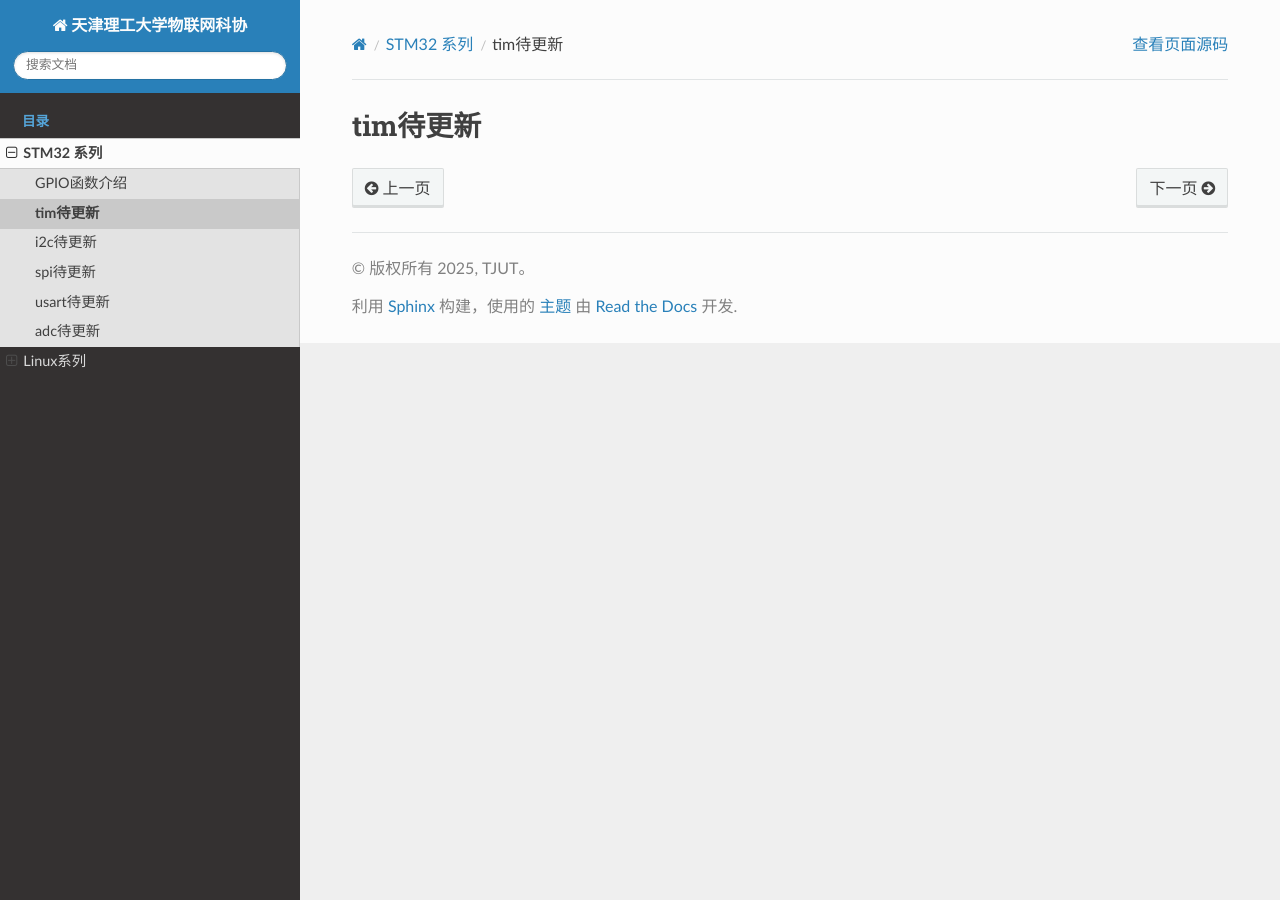
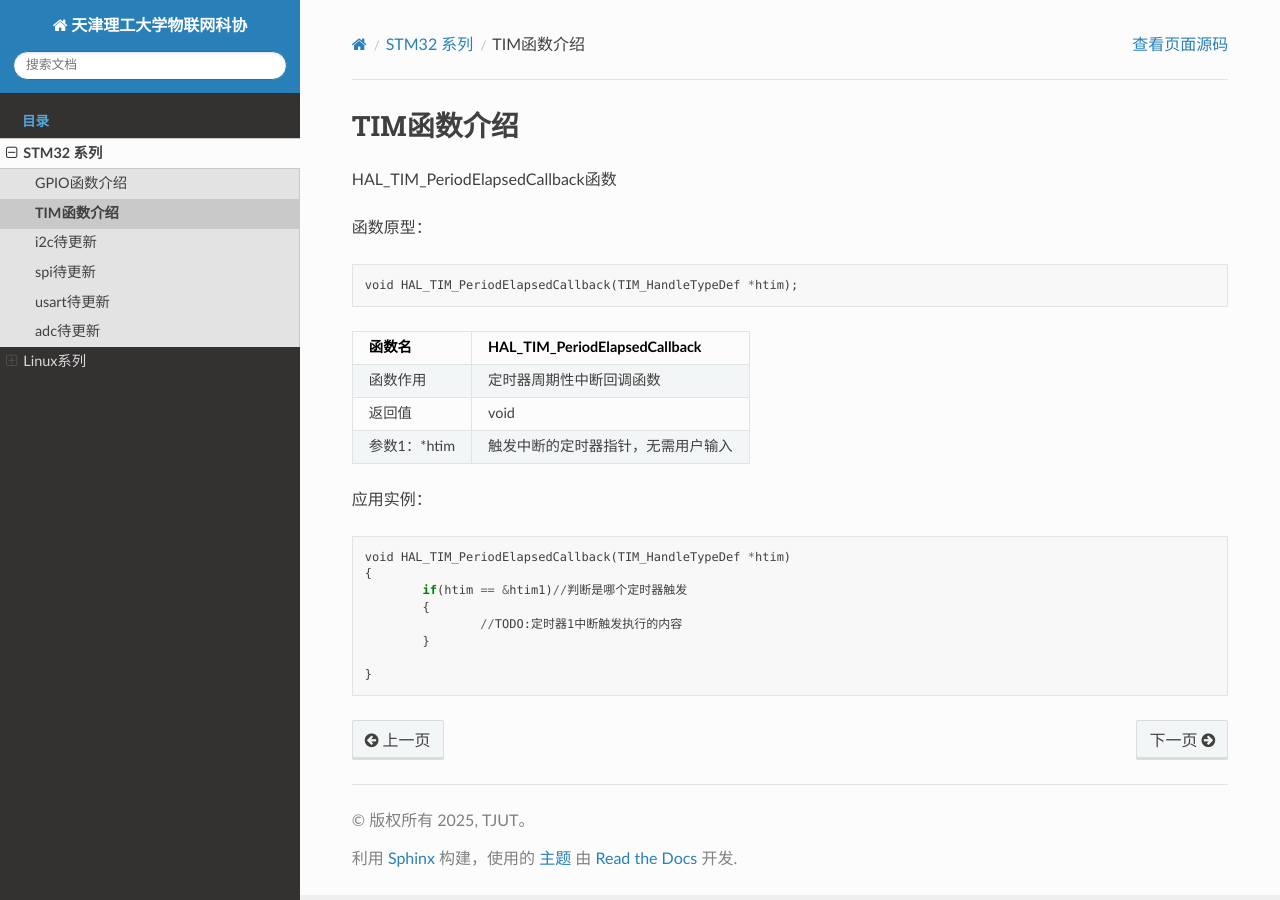
Before and after one commit to tjutiotclub/web-docs, a Sphinx documentation site: the page built from source/stm32/tim.md, in a window 1280 px wide. Built offline with Sphinx 7.4.7 and the Read the Docs theme 3.1.0, drawn with Linux system fonts in a browser that asks for light colours.

Commit message:
stm32 tim priodcallback

````diff
--- a/source/stm32/tim.md
+++ b/source/stm32/tim.md
@@ -1 +1,28 @@
-# tim待更新
+# TIM函数介绍
+
+HAL_TIM_PeriodElapsedCallback函数
+
+函数原型：
+
+```
+void HAL_TIM_PeriodElapsedCallback(TIM_HandleTypeDef *htim);
+```
+
+| 函数名       | HAL_TIM_PeriodElapsedCallback      |
+| ------------ | ---------------------------------- |
+| 函数作用     | 定时器周期性中断回调函数           |
+| 返回值       | void                               |
+| 参数1：*htim | 触发中断的定时器指针，无需用户输入 |
+
+应用实例：
+
+```
+void HAL_TIM_PeriodElapsedCallback(TIM_HandleTypeDef *htim)
+{
+	if(htim == &htim1)//判断是哪个定时器触发
+	{
+		//TODO:定时器1中断触发执行的内容
+	}
+
+}
+```
````
